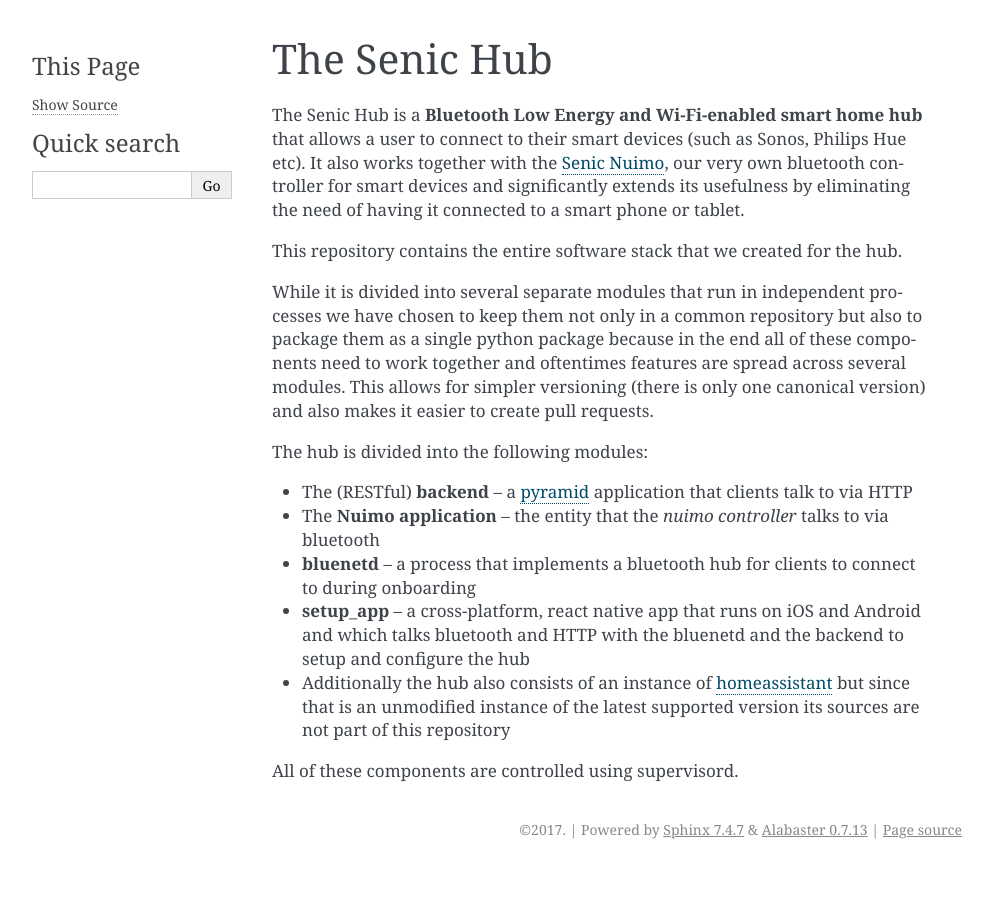
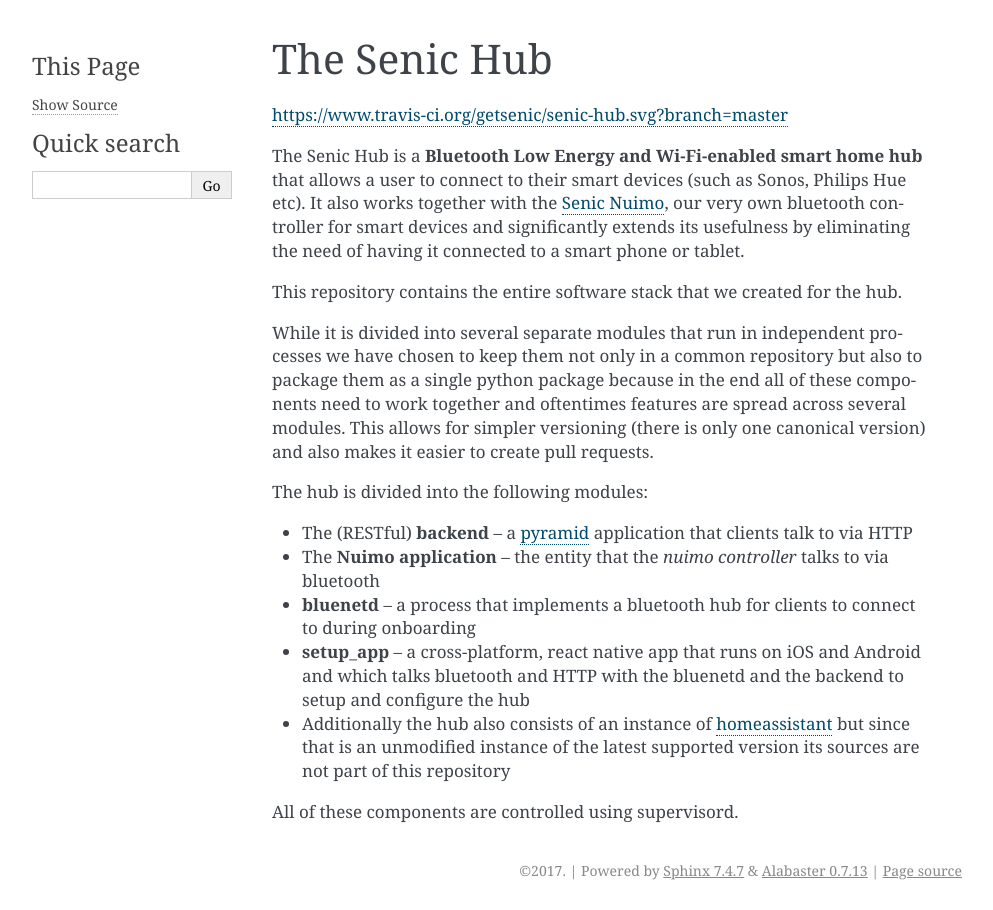
Before and after one commit to zenctrl/senic-hub, a Sphinx documentation site: the page built from docs/README.rst, in a window 1280 px wide. Shown: the whole page, without its empty margins (148-1141 px from the left). Built offline with Sphinx 7.4.7, drawn with Linux system fonts in a browser that asks for light colours; some of the changed lines change nothing that is shown.

Commit message:
Include travis badge on front page

```diff
--- a/docs/README.rst
+++ b/docs/README.rst
@@ -1,5 +1,7 @@
 The Senic Hub
 -------------
+
+https://www.travis-ci.org/getsenic/senic-hub.svg?branch=master
 
 The Senic Hub is a **Bluetooth Low Energy and Wi-Fi-enabled smart home hub** that allows a user to connect to their smart devices (such as Sonos, Philips Hue etc).
 It also works together with the `Senic Nuimo <https://www.senic.com/en/nuimo>`_, our very own bluetooth controller for smart devices and significantly extends its usefulness by eliminating the need of having it connected to a smart phone or tablet.
```
